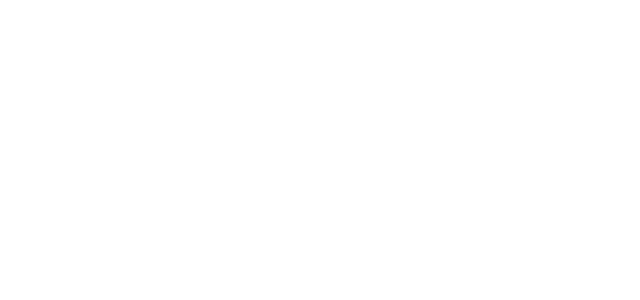
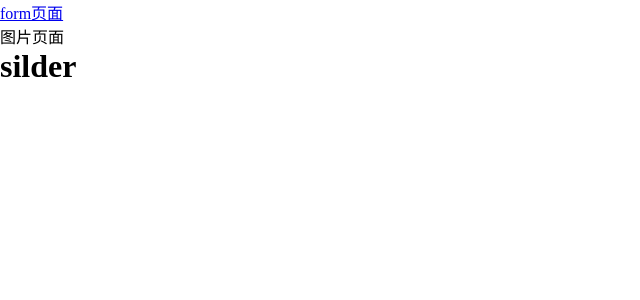
Before and after one commit to JoeTt1992/nuxt, a Nuxt app: page /slider in a window 1280 px wide. Before the commit this address had no page. Shown: the top 300 px of the page, without its empty margins (0-640 px from the left). Built offline with nearby package versions, Linux system fonts and the light colour scheme.

Commit message:
增加layout内容

```diff
--- a/layouts/default.vue
+++ b/layouts/default.vue
@@ -1,52 +1,16 @@
 <template>
   <div>
+    <div class="slide">
+      <div class="slide-item"><nuxt-link :to="{name:'slider'}">form页面</nuxt-link></div>
+      <div class="slide-item">图片页面</div>
+    </div>
     <nuxt/>
   </div>
 </template>
 
 <style>
-html {
-  font-family: "Source Sans Pro", -apple-system, BlinkMacSystemFont, "Segoe UI", Roboto, "Helvetica Neue", Arial, sans-serif;
-  font-size: 16px;
-  word-spacing: 1px;
-  -ms-text-size-adjust: 100%;
-  -webkit-text-size-adjust: 100%;
-  -moz-osx-font-smoothing: grayscale;
-  -webkit-font-smoothing: antialiased;
-  box-sizing: border-box;
-}
-
-*, *:before, *:after {
-  box-sizing: border-box;
-  margin: 0;
-}
-
-.button--green {
-  display: inline-block;
-  border-radius: 4px;
-  border: 1px solid #3b8070;
-  color: #3b8070;
-  text-decoration: none;
-  padding: 10px 30px;
-}
-
-.button--green:hover {
-  color: #fff;
-  background-color: #3b8070;
-}
-
-.button--grey {
-  display: inline-block;
-  border-radius: 4px;
-  border: 1px solid #35495e;
-  color: #35495e;
-  text-decoration: none;
-  padding: 10px 30px;
-  margin-left: 15px;
-}
-
-.button--grey:hover {
-  color: #fff;
-  background-color: #35495e;
-}
+  *{
+    padding: 0;
+    margin: 0;
+  }
 </style>
--- a/pages/index.vue
+++ b/pages/index.vue
@@ -1,9 +1,5 @@
 <template>
   <section class="container">
-    <div class="slide">
-      <div class="slide-item">form页面</div>
-      <div class="slide-item">图片页面</div>
-    </div>
     <div class="content">
       <div class="item">
         <el-button type="primary" class="mybtn" @click="selectCity()">选择城市</el-button>
--- /dev/null
+++ b/pages/slider/index.vue
@@ -0,0 +1,5 @@
+<template>
+	<div>
+		<h1>silder</h1>
+	</div>
+</template>
```
